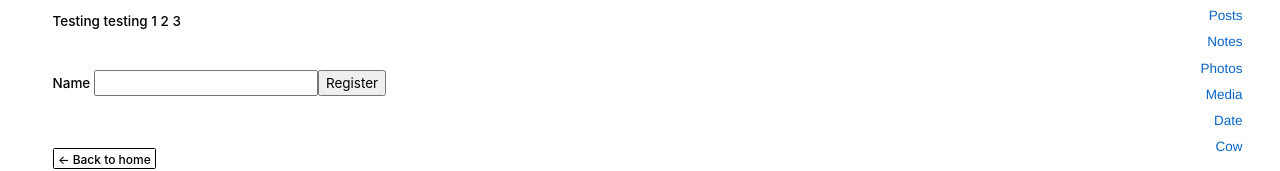
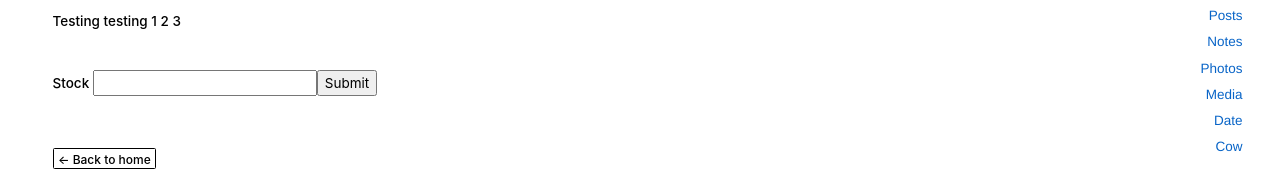
Before and after one commit to derekpodi/derekpodi.com, a Next.js app: page /notes in a window 1280 px wide. Shown: the part 196-367 px from the top of the page. Built offline with nearby package versions, Linux system fonts and the light colour scheme.

Commit message:
working form input to api/sanicjson

```diff
--- a/pages/notes/index.js
+++ b/pages/notes/index.js
@@ -3,9 +3,11 @@ import Layout, { siteTitle } from '../../components/layout'
 import utilStyles from '../../styles/utils.module.css'
 import Link from 'next/link'
 
+/*
 function Form() {
     const registerUser = async event => {
         event.preventDefault()
+        console.log('You clicked submit.');
 
         const res = await fetch('/api/sanicjson', {
             body: JSON.stringify({
@@ -29,6 +31,8 @@ function Form() {
         </form>
     )
 }
+https://nextjs.org/blog/forms
+*/
 
 const Notes = () => {
     return (
@@ -39,8 +43,13 @@ const Notes = () => {
                 <p>Testing testing 1 2 3</p>
             </div>
             <br />
-            <Form />
+            <form action="/api/sanicjson" method="GET">
+            <label htmlFor="name">Stock </label>
+                <input type="text" name="name" />
+                <input type="submit" value="Submit" />
+            </form>
         </Layout>
+
     );
 }
 
```
Also changed, not shown: requirements.txt, 1 other file (tests, documents, lock files or other folders).
